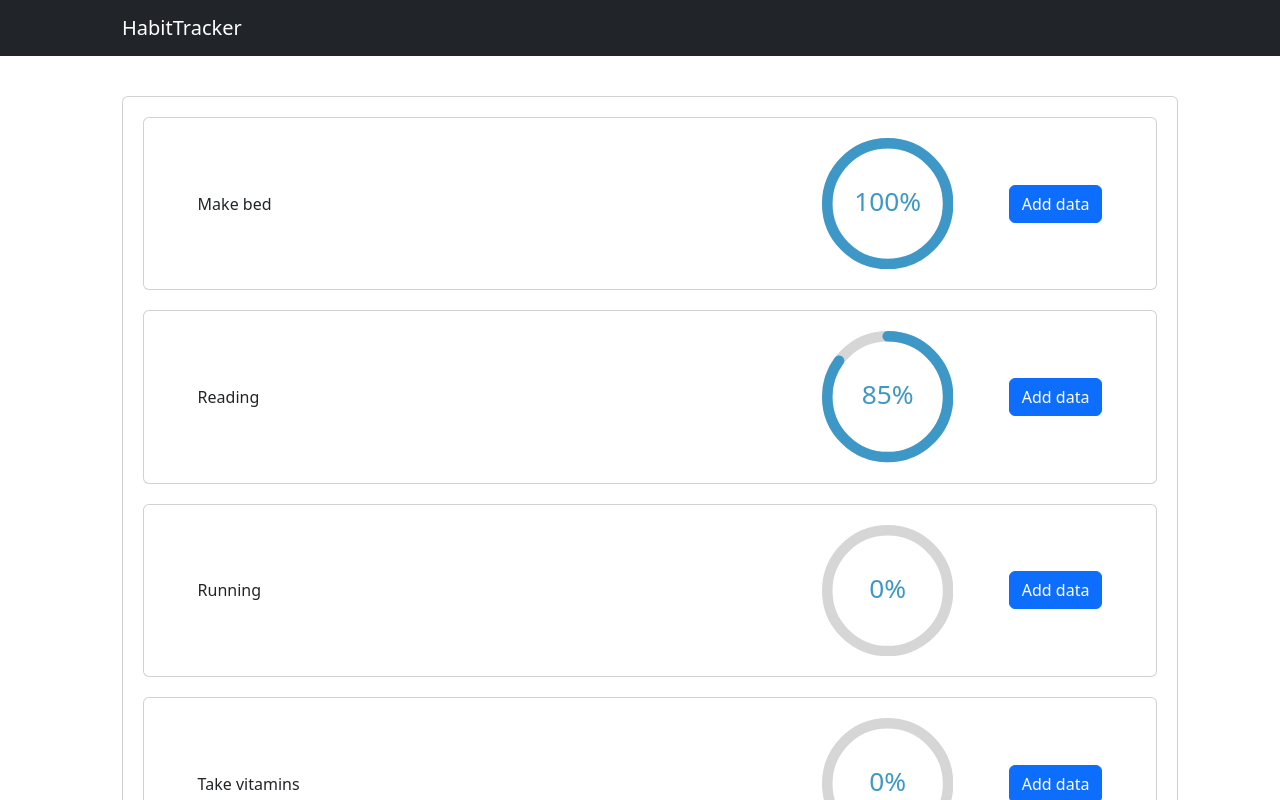
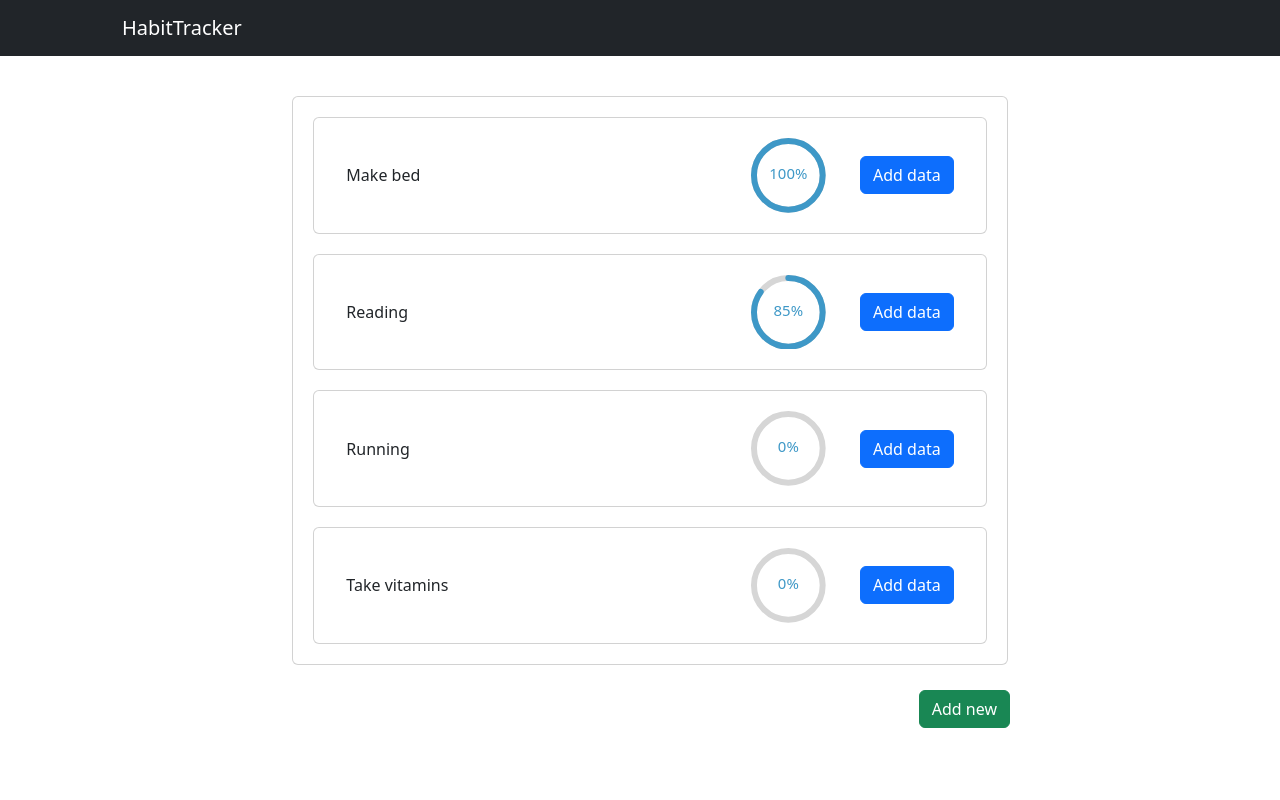
Before and after one commit to hjeronen/habitTracker, a React (Vite) app: page / in a window 1280 px wide. Shown: the top 800 px of the page. Built offline with nearby package versions, Linux system fonts and the light colour scheme; data requests are answered from the project's data file.

Commit message:
Set max width for Container in App

```diff
--- a/src/App.jsx
+++ b/src/App.jsx
@@ -93,7 +93,7 @@ const App = () => {
           <Navbar.Brand className='headline-container'>HabitTracker</Navbar.Brand>
         </Container>
       </Navbar>
-      <Container>
+      <Container style={{ maxWidth: '800px' }}>
         {renderView()}
       </Container>
     </div>
```
